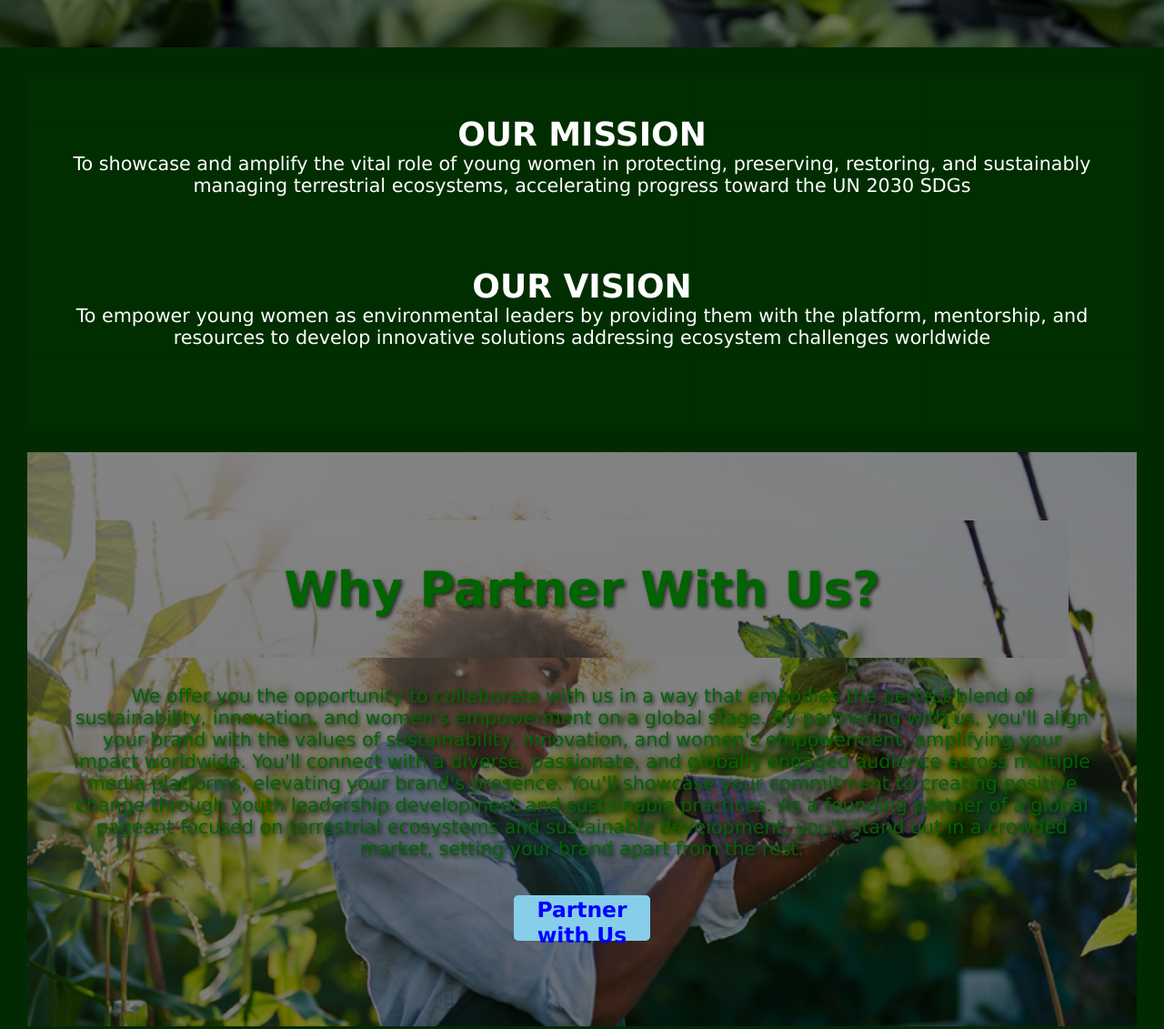
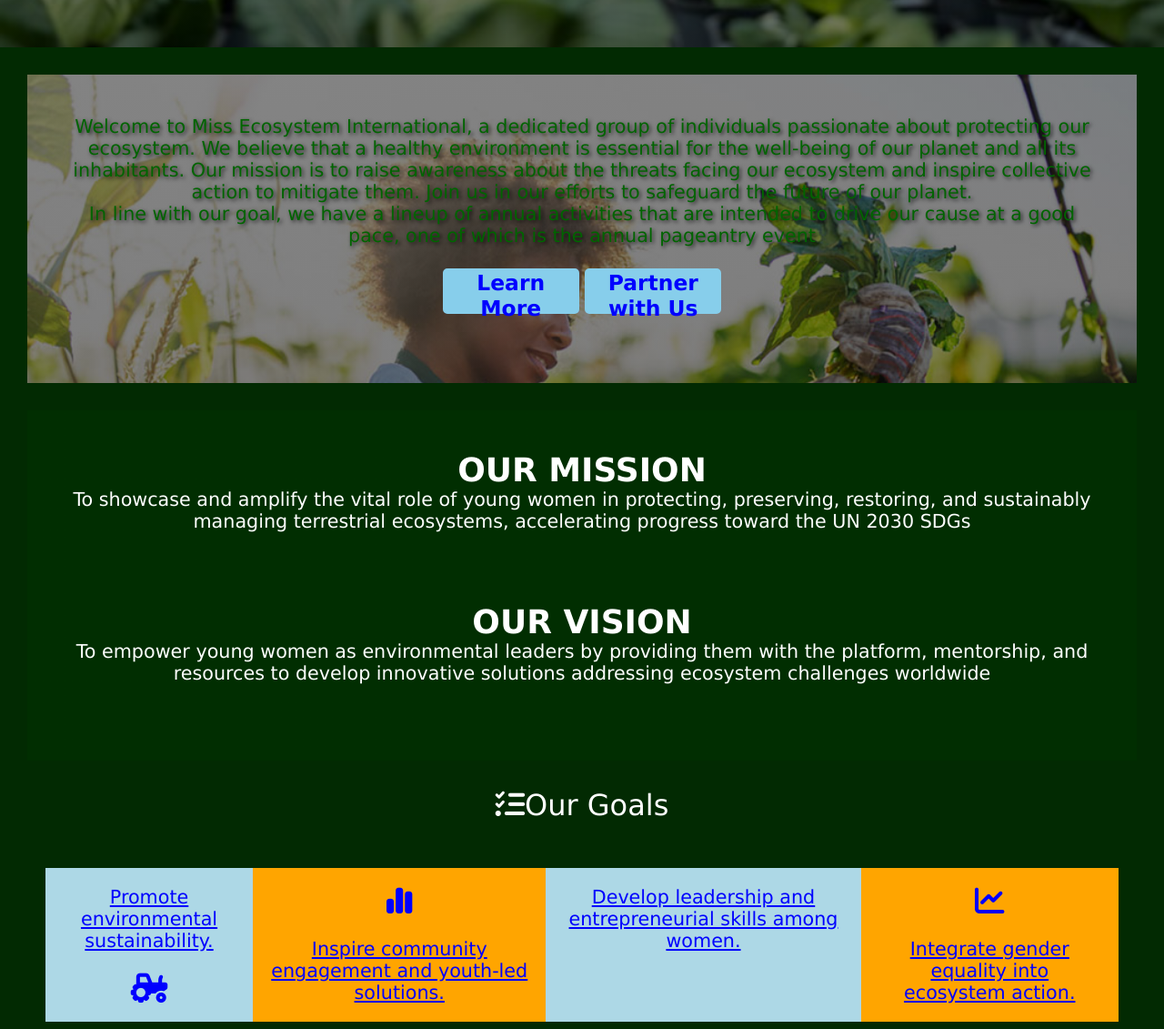
Before and after one commit to DalyopLangs/Miss-Eco-international, a plain HTML site: page index.html in a window 1280 px wide. Shown: the part 880-2011 px from the top of the page at 91% size. Drawn offline with Linux system fonts and the light colour scheme.

Commit message:
Update index.html

```diff
--- a/index.html
+++ b/index.html
@@ -33,7 +33,7 @@
 
     <section id="hero">
         <div class="hero-text">
-            <h1> Get To Know Us</h1><br>
+            <h1>Welcome</h1><br>
 
             <p class="herop">
 Welcome to Miss Ecosystem International, a dedicated group of individuals passionate about protecting our ecosystem. We believe that a healthy environment is essential for the well-being of our planet and all its inhabitants. Our mission is to raise awareness about the threats facing our ecosystem and inspire collective action to mitigate them. Join us in our efforts to safeguard the future of our planet.
@@ -48,7 +48,18 @@ In line with our goal, we have a lineup of annual activities that are intended t
     </section>
 
     <section id="content">
-         <div class="mission">
+
+
+        <div class="intro">
+                        <p class="herop">
+Welcome to Miss Ecosystem International, a dedicated group of individuals passionate about protecting our ecosystem. We believe that a healthy environment is essential for the well-being of our planet and all its inhabitants. Our mission is to raise awareness about the threats facing our ecosystem and inspire collective action to mitigate them. Join us in our efforts to safeguard the future of our planet.
+<br>
+In line with our goal, we have a lineup of annual activities that are intended to drive our cause at a good pace, one of which is the annual pageantry event
+             <br>   <a href="pageantry.html"> <br> <button class="btn">Learn More</button></a>
+            <button class="partner-btn">Partner with Us</button><br><br>
+
+        </div>
+       <div class="mission">
             <header>
                 <h2>OUR MISSION</h2>
                 <p class="mission-text"> To showcase and amplify the vital role of
@@ -66,15 +77,6 @@ In line with our goal, we have a lineup of annual activities that are intended t
  addressing ecosystem challenges
  worldwide </p><br>
 </div>
-
-        <div class="intro">
-            <h2 class="intro"> Why Partner With Us? </h2>
-            <p class="intro-text">We offer you the opportunity to collaborate with us in a way that embodies the perfect blend of sustainability, innovation, and women's empowerment on a global stage. By partnering with us, you'll align your brand with the values of sustainability, innovation, and women's empowerment, amplifying your impact worldwide. You'll connect with a diverse, passionate, and globally engaged audience across multiple media platforms, elevating your brand's presence. You'll showcase your commitment to creating positive change through youth leadership development and sustainable practices. As a founding partner of a global pageant focused on terrestrial ecosystems and sustainable development, you'll stand out in a crowded market, setting your brand apart from the rest.
-            </p><br>
-            <button class="partner-btn">Partner with Us</button><br><br>
-
-        </div>
-
 <p class="goals"><i class="fa-solid fa-list-check"></i></a>Our Goals</p>
 
         <div id="features">
```
